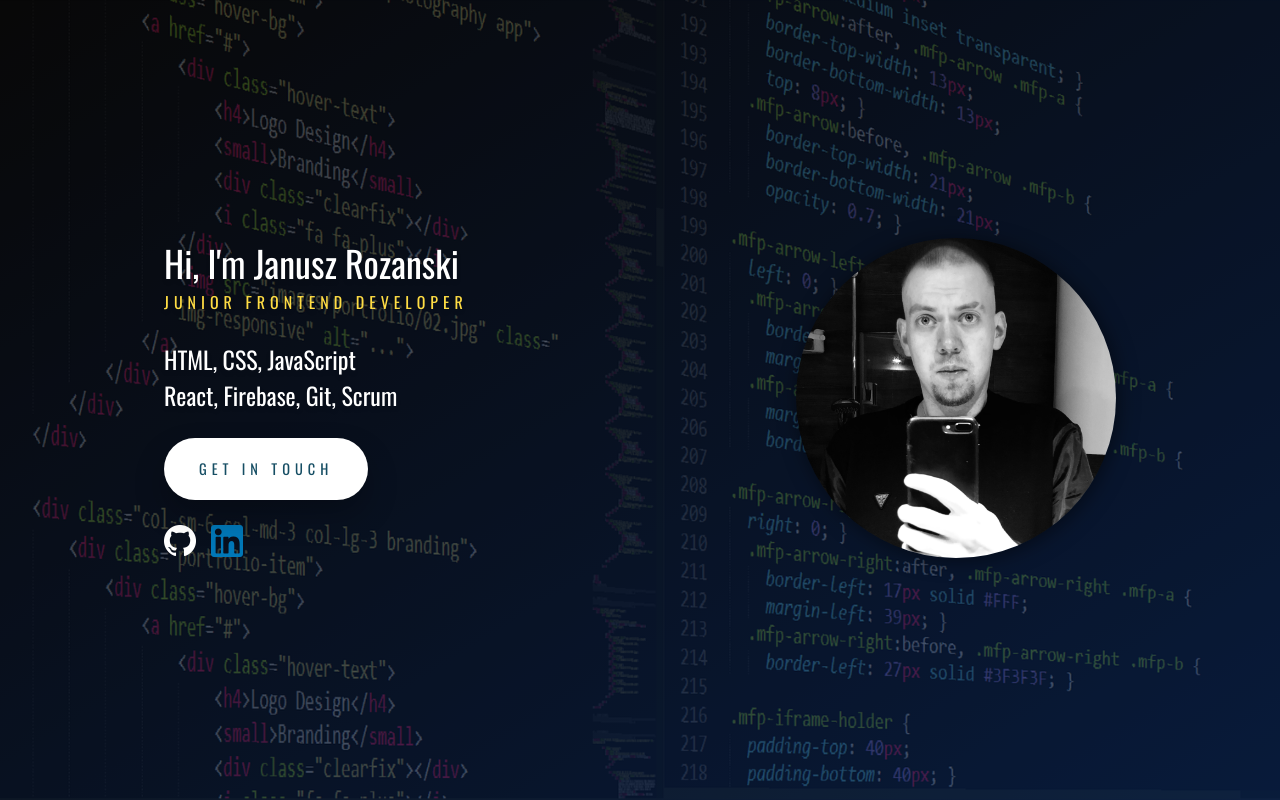
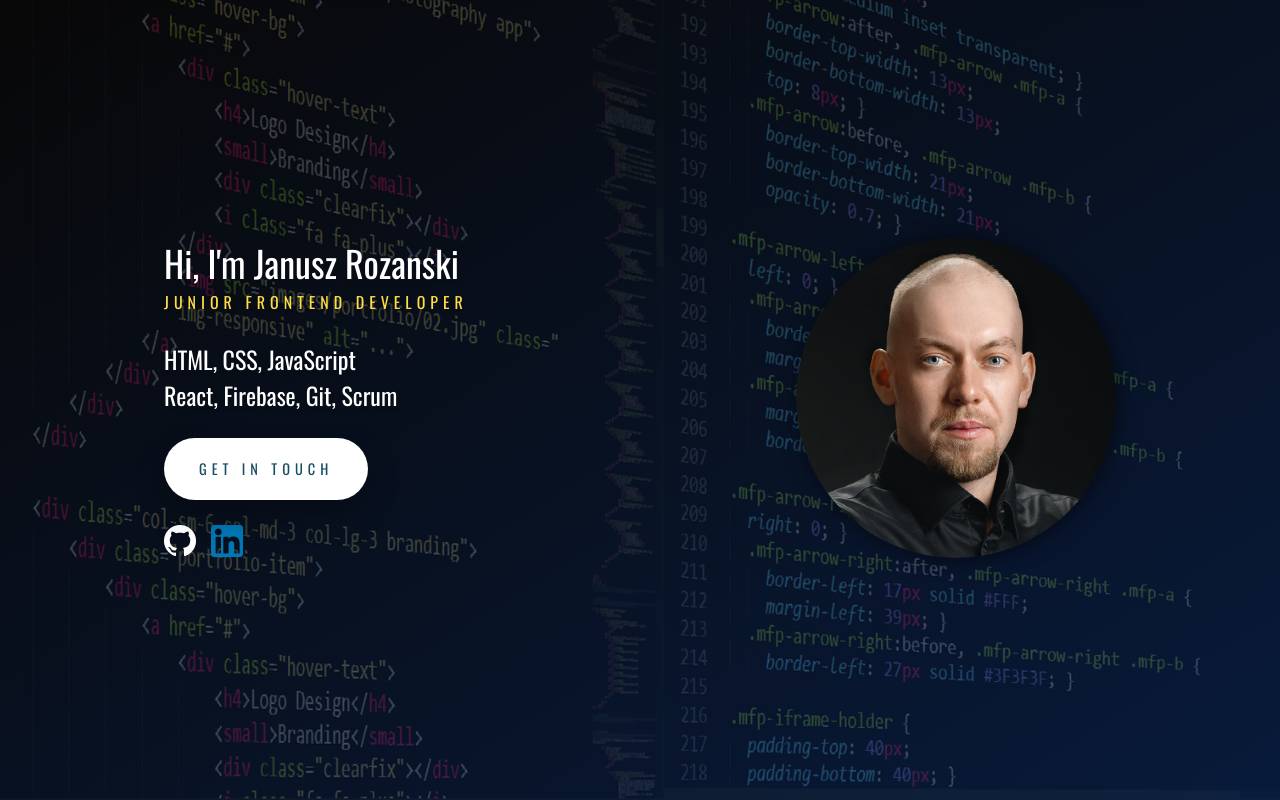
Before and after one commit to JanuszJanero/JanuszJanero.github.io, a plain HTML site: page index.html in a window 1280 px wide. Drawn offline with nearby package versions, Linux system fonts and the light colour scheme.

Commit message:
add profile photo

```diff
--- a/index.html
+++ b/index.html
@@ -16,7 +16,7 @@
 <body>
     <div class="main-container">
         <aside class="picture-wrapper">
-        <img class="profile-photo" src="img/8DBC436A-BA83-473C-9DE1-F45977F82D41.jpg"profile photo of Janusz Janero">
+        <img class="profile-photo" src="img/linkedinJJ.png"profile photo of Janusz Janero">
     </aside>
     <main class="about">
         <header class="info-wrapper">
--- a/style.css
+++ b/style.css
@@ -45,8 +45,8 @@ a {
 }
 
 .profile-photo {
-  width: 200px;
-  height: 200px;
+  width: 250px;
+  height: 250px;
   border-radius: 50%;
   box-shadow: 2px 2px 20px rgba(0, 0, 0, 0.5);
 }
```
Also changed, not shown: img/8DBC436A-BA83-473C-9DE1-F45977F82D41.jpg (deleted), img/linkedinJJ.png (added), img/profilephoto.JPEG (deleted), 2 other files.
